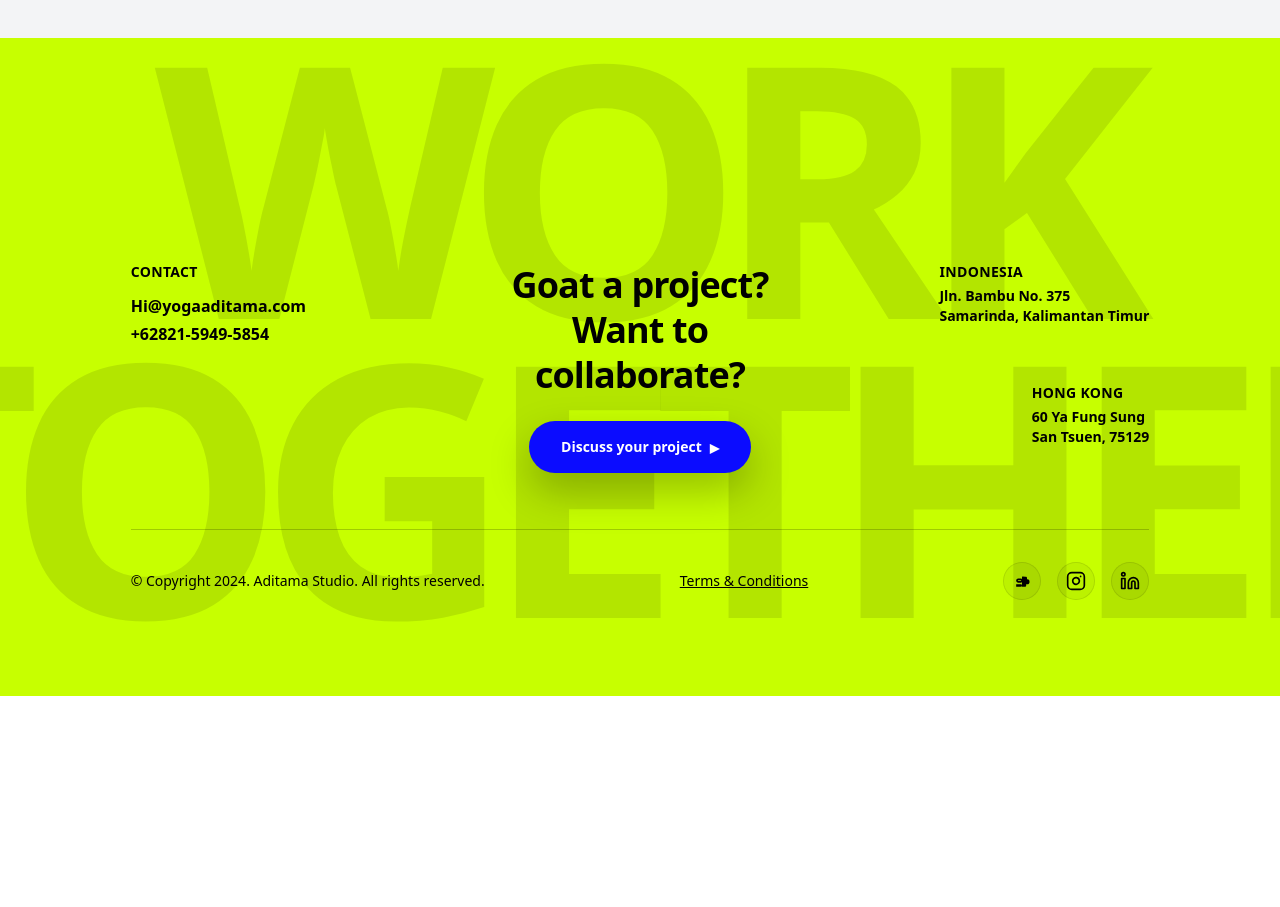
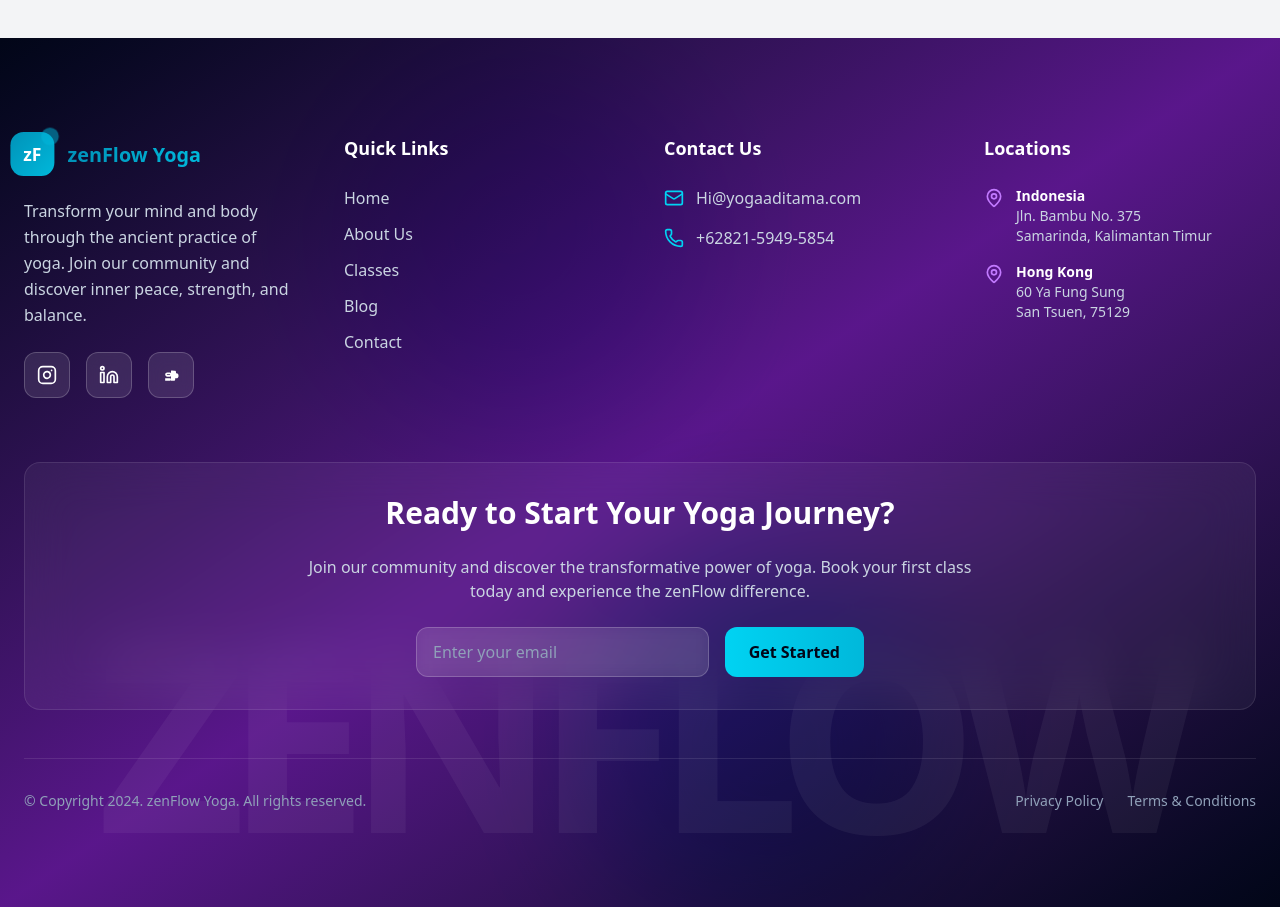
Before and after one commit to momenur/zenflow-yoga, a Next.js app: page / in a window 1280 px wide. Shown: the part 6000-6907 px from the top of the page. Before the commit the page ends 6696 px from the top, so only its background shows below. Built offline with nearby package versions, Linux system fonts and the light colour scheme.

Commit message:
feat: enhance footer component with new layout, contact info, and social links

```diff
--- a/src/components/footer/index.tsx
+++ b/src/components/footer/index.tsx
@@ -1,77 +1,53 @@
 "use client";
 
 import React from "react";
-import { Instagram, Linkedin } from "lucide-react";
+import { Instagram, Linkedin, Mail, Phone, MapPin } from "lucide-react";
+import AppLogo from "../common-component/AppLogo";
 
 const Footer: React.FC = () => {
   return (
-    <footer className="relative overflow-hidden bg-[#c7ff00] text-black">
-      <div className="h-32" />
+    <footer className="relative overflow-hidden bg-gradient-to-br from-slate-950 via-purple-900 to-slate-950 text-white">
+      {/* Animated background elements */}
+      <div className="absolute top-0 left-1/4 w-96 h-96 bg-purple-500 rounded-full mix-blend-multiply filter blur-3xl opacity-10 animate-pulse"></div>
+      <div className="absolute -bottom-8 right-1/4 w-96 h-96 bg-cyan-500 rounded-full mix-blend-multiply filter blur-3xl opacity-10 animate-pulse delay-2000"></div>
+
       {/* Background oversized text */}
-
       <div className="pointer-events-none absolute inset-0 flex items-end justify-center pb-16">
-        <span className="text-[8rem] text-center leading-[0.85] font-black uppercase tracking-[-0.08em] text-black/10 select-none md:text-[18rem] lg:text-[22rem]">
-          WORK TOGETHER
+        <span className="text-[6rem] text-center leading-[0.85] font-black uppercase tracking-[-0.08em] text-white/5 select-none md:text-[12rem] lg:text-[16rem]">
+          zenFlow
         </span>
       </div>
 
-      <div className="relative mx-auto max-w-10/12 px-6 py-16 lg:py-24">
-        <div className="grid grid-cols-1 gap-10 lg:grid-cols-3">
-          <div className="space-y-3">
-            <p className="text-sm font-semibold uppercase tracking-wide">
-              Contact
+      <div className="relative mx-auto max-w-7xl px-6 py-16 lg:py-24">
+        {/* Main footer content */}
+        <div className="grid grid-cols-1 gap-12 lg:grid-cols-4 mb-16">
+          {/* Logo and description */}
+          <div className="space-y-6">
+            <AppLogo className="scale-110" />
+            <p className="text-slate-300 leading-relaxed max-w-xs">
+              Transform your mind and body through the ancient practice of yoga.
+              Join our community and discover inner peace, strength, and
+              balance.
             </p>
-            <div className="space-y-1">
-              <p className="text-base font-bold">Hi@yogaaditama.com</p>
-              <p className="text-base font-bold">+62821-5949-5854</p>
-            </div>
-          </div>
-
-          <div className="flex flex-col items-center justify-center gap-6 text-center">
-            <h2 className="text-2xl font-black leading-tight tracking-tight md:text-3xl lg:text-4xl">
-              Goat a project? Want to collaborate?
-            </h2>
+            <div className="flex space-x-4">
               <a
                 href="#"
-              className="inline-flex items-center justify-center gap-2 rounded-full bg-[#0b0cff] px-8 py-3 text-sm font-semibold text-white shadow-[0_18px_40px_rgba(0,0,0,0.25)] transition hover:bg-[#0915d9]"
+                aria-label="Instagram"
+                className="group p-3 rounded-xl bg-white/10 border border-white/20 backdrop-blur-sm hover:bg-white/20 hover:border-white/30 transition-all duration-300 hover:scale-110"
               >
-              Discuss your project
-              <span aria-hidden="true" className="text-lg">
-                ▸
-              </span>
+                <Instagram className="h-5 w-5" />
               </a>
-          </div>
-
-          <div className="grid gap-8 text-sm justify-items-end">
-            <div>
-              <p className="text-sm font-semibold uppercase tracking-wide">
-                Indonesia
-              </p>
-              <p className="mt-1 font-bold">Jln. Bambu No. 375</p>
-              <p className="font-bold">Samarinda, Kalimantan Timur</p>
-            </div>
-            <div>
-              <p className="text-sm font-semibold uppercase tracking-wide">
-                Hong Kong
-              </p>
-              <p className="mt-1 font-bold">60 Ya Fung Sung</p>
-              <p className="font-bold">San Tsuen, 75129</p>
-            </div>
-          </div>
-        </div>
-
-        <div className="mt-14 flex flex-col items-center justify-between gap-4 border-t border-black/20 pt-8 text-sm md:flex-row">
-          <p className="font-medium">
-            © Copyright 2024. Aditama Studio. All rights reserved.
-          </p>
-          <a href="#" className="font-medium underline">
-            Terms & Conditions
+              <a
+                href="#"
+                aria-label="LinkedIn"
+                className="group p-3 rounded-xl bg-white/10 border border-white/20 backdrop-blur-sm hover:bg-white/20 hover:border-white/30 transition-all duration-300 hover:scale-110"
+              >
+                <Linkedin className="h-5 w-5" />
               </a>
-          <div className="flex items-center gap-4">
               <a
                 href="#"
                 aria-label="Behance"
-              className="rounded-full border border-black/10 bg-black/5 p-2 text-black transition hover:bg-black/10"
+                className="group p-3 rounded-xl bg-white/10 border border-white/20 backdrop-blur-sm hover:bg-white/20 hover:border-white/30 transition-all duration-300 hover:scale-110"
               >
                 <svg
                   width="20"
@@ -94,19 +70,117 @@ const Footer: React.FC = () => {
                   />
                 </svg>
               </a>
+            </div>
+          </div>
+
+          {/* Quick Links */}
+          <div className="space-y-6">
+            <h3 className="text-lg font-bold text-white">Quick Links</h3>
+            <ul className="space-y-3">
+              {[
+                { name: "Home", href: "/" },
+                { name: "About Us", href: "/about" },
+                { name: "Classes", href: "/classes" },
+                { name: "Blog", href: "/blog" },
+                { name: "Contact", href: "/contact" },
+              ].map((link) => (
+                <li key={link.name}>
+                  <a
+                    href={link.href}
+                    className="text-slate-300 hover:text-cyan-400 transition-colors duration-300 hover:translate-x-1 inline-block"
+                  >
+                    {link.name}
+                  </a>
+                </li>
+              ))}
+            </ul>
+          </div>
+
+          {/* Contact Info */}
+          <div className="space-y-6">
+            <h3 className="text-lg font-bold text-white">Contact Us</h3>
+            <div className="space-y-4">
+              <div className="flex items-start space-x-3">
+                <Mail className="h-5 w-5 text-cyan-400 mt-0.5 flex-shrink-0" />
+                <div>
+                  <p className="text-slate-300">Hi@yogaaditama.com</p>
+                </div>
+              </div>
+              <div className="flex items-start space-x-3">
+                <Phone className="h-5 w-5 text-cyan-400 mt-0.5 flex-shrink-0" />
+                <div>
+                  <p className="text-slate-300">+62821-5949-5854</p>
+                </div>
+              </div>
+            </div>
+          </div>
+
+          {/* Locations */}
+          <div className="space-y-6">
+            <h3 className="text-lg font-bold text-white">Locations</h3>
+            <div className="space-y-4">
+              <div className="flex items-start space-x-3">
+                <MapPin className="h-5 w-5 text-purple-400 mt-0.5 flex-shrink-0" />
+                <div>
+                  <p className="text-sm font-semibold text-white">Indonesia</p>
+                  <p className="text-slate-300 text-sm">Jln. Bambu No. 375</p>
+                  <p className="text-slate-300 text-sm">
+                    Samarinda, Kalimantan Timur
+                  </p>
+                </div>
+              </div>
+              <div className="flex items-start space-x-3">
+                <MapPin className="h-5 w-5 text-purple-400 mt-0.5 flex-shrink-0" />
+                <div>
+                  <p className="text-sm font-semibold text-white">Hong Kong</p>
+                  <p className="text-slate-300 text-sm">60 Ya Fung Sung</p>
+                  <p className="text-slate-300 text-sm">San Tsuen, 75129</p>
+                </div>
+              </div>
+            </div>
+          </div>
+        </div>
+
+        {/* Newsletter/CTA Section */}
+        <div className="bg-white/5 backdrop-blur-xl border border-white/10 rounded-2xl p-8 mb-12">
+          <div className="text-center space-y-6">
+            <h2 className="text-2xl md:text-3xl font-bold text-white">
+              Ready to Start Your Yoga Journey?
+            </h2>
+            <p className="text-slate-300 max-w-2xl mx-auto">
+              Join our community and discover the transformative power of yoga.
+              Book your first class today and experience the zenFlow difference.
+            </p>
+            <div className="flex flex-col sm:flex-row gap-4 justify-center max-w-md mx-auto">
+              <input
+                type="email"
+                placeholder="Enter your email"
+                className="flex-1 px-4 py-3 bg-white/10 border border-white/20 rounded-xl text-white placeholder-slate-400 focus:outline-none focus:ring-2 focus:ring-cyan-400 focus:border-transparent backdrop-blur-sm"
+              />
+              <button className="px-6 py-3 bg-gradient-to-r from-cyan-400 to-cyan-500 text-slate-950 font-bold rounded-xl hover:shadow-lg hover:shadow-cyan-500/50 transition-all duration-300 transform hover:scale-105">
+                Get Started
+              </button>
+            </div>
+          </div>
+        </div>
+
+        {/* Bottom section */}
+        <div className="flex flex-col md:flex-row items-center justify-between gap-6 pt-8 border-t border-white/10">
+          <p className="text-slate-400 text-sm">
+            © Copyright 2024. zenFlow Yoga. All rights reserved.
+          </p>
+          <div className="flex items-center gap-6">
             <a
               href="#"
-              aria-label="Instagram"
-              className="rounded-full border border-black/10 bg-black/5 p-2 text-black transition hover:bg-black/10"
+              className="text-slate-400 hover:text-cyan-400 transition-colors duration-300 text-sm"
             >
-              <Instagram className="h-5 w-5" />
+              Privacy Policy
             </a>
             <a
               href="#"
-              aria-label="LinkedIn"
-              className="rounded-full border border-black/10 bg-black/5 p-2 text-black transition hover:bg-black/10"
+              className="text-slate-400 hover:text-cyan-400 transition-colors duration-300 text-sm"
             >
-              <Linkedin className="h-5 w-5" />
+              Terms & Conditions
             </a>
           </div>
         </div>
```
Lines whose indentation alone changed are shown as unchanged.
